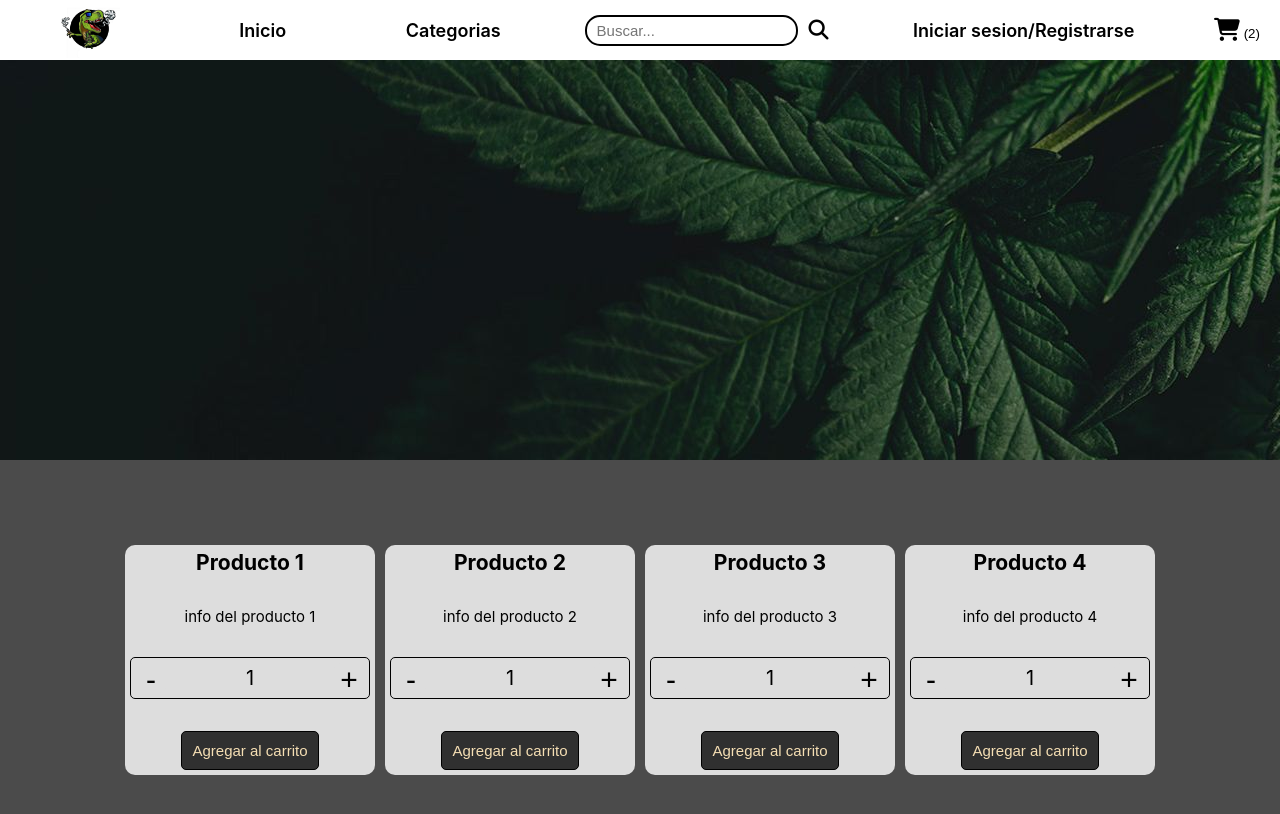
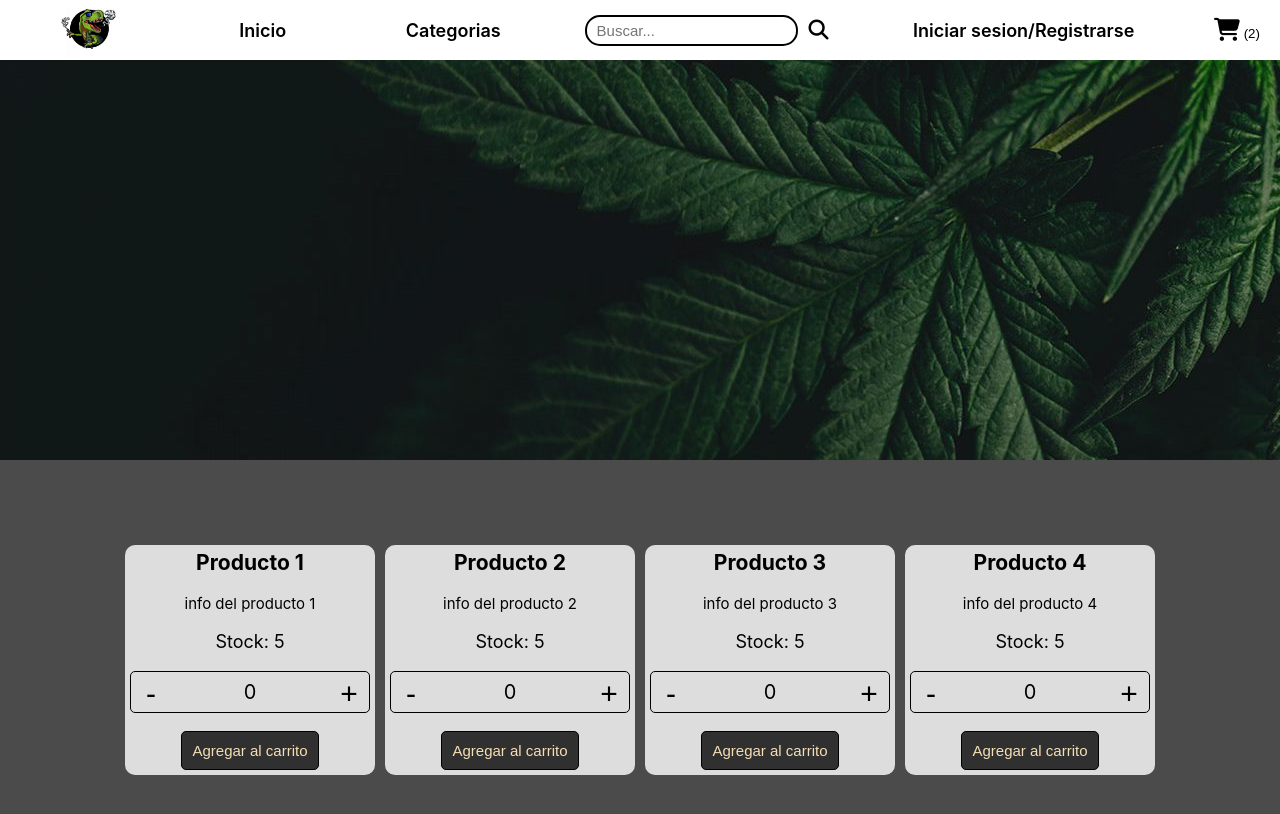
Before and after one commit to gastonozuna/Tienda-Online, a React (Create React App) app: page / in a window 1280 px wide. Shown: the top 814 px of the page. Built offline with nearby package versions, Linux system fonts and the light colour scheme.

Commit message:
Se corrigieron los errores del contador

```diff
--- a/src/App.js
+++ b/src/App.js
@@ -11,10 +11,10 @@ function App() {
       <NavBar/>
       <Header/>
       <ItemListContainer greeting='AQUI VAN A ESTAR LOS PRODUCTOS'>
-        <CounterBtn name="Producto 1" info="info del producto 1" initial={1} stock={5}/>
-        <CounterBtn name="Producto 2" info="info del producto 2" initial={1} stock={5}/>
-        <CounterBtn name="Producto 3" info="info del producto 3" initial={1} stock={5}/>
-        <CounterBtn name="Producto 4" info="info del producto 4" initial={1} stock={5}/>
+        <CounterBtn name="Producto 1" info="info del producto 1" initial={0} stock={5}/>
+        <CounterBtn name="Producto 2" info="info del producto 2" initial={0} stock={5}/>
+        <CounterBtn name="Producto 3" info="info del producto 3" initial={0} stock={5}/>
+        <CounterBtn name="Producto 4" info="info del producto 4" initial={0} stock={5}/>
       </ItemListContainer>
     </React.Fragment>
   );
--- a/src/components/ItemCount/ItemCount.js
+++ b/src/components/ItemCount/ItemCount.js
@@ -4,33 +4,40 @@ import './ItemCount.css';
 const CounterBtn = (props) => {
 
     const [num, setNum] = useState(props.initial);
-    let addToCartButton = document.querySelector('.addToCartButton');
-    let buttonMore = document.querySelector('#buttonMore');
-    let buttonLess = document.querySelector('#buttonLess');
+    let stockNum = document.querySelectorAll('#stockNum');
+    // clase promises 01:01:24
 
     const onAdd = () => {
-        setNum(num+1);
-        if(num == props.stock){
-            buttonMore.setAttribute('disabled', true);
+        if(num < props.stock){
+            setNum(num+1);
+        }else {
+            alert('MAXIMO STOCK');
+            stockNum.style.color = 'red';
+        }
+
+    };
+    const onRemove = () => {
+        if(num > props.initial){
+            setNum(num-1);
         }
     };
-    const onRemove = () => {
-        setNum(num-1);
-        if(num == props.initial){
-            buttonLess.setAttribute('disabled', true);
-        }
-    };
+
+    const addToCart = () => {
+        console.log('add' , num)
+    }
+
 
     return (
         <div className="counterBox">
             <h3>{props.name}</h3>
             <p className="productInfo">{props.info}</p>
+            <span id="stockNum">Stock: {props.stock}</span>
             <div className="btnBox">
-                <button className="counterBtn" id='buttonLess' onClick={onRemove}>-</button>
+                <button className="counterBtn" id='buttonRemove' onClick={onRemove}>-</button>
                 <p className="productNum">{num}</p>
-                <button className="counterBtn" id='buttonMore' onClick={onAdd}>+</button>
+                <button className="counterBtn" id='buttonAdd' onClick={onAdd}>+</button>
             </div>
-            <button className="addToCartButton">Agregar al carrito</button>
+            <button className="addToCartButton" onClick={addToCart} >Agregar al carrito</button>
         </div>
     );
 };
--- a/src/components/ItemListContainer/ItemListContainer.js
+++ b/src/components/ItemListContainer/ItemListContainer.js
@@ -5,7 +5,10 @@ const ItemListContainer = ({greeting, children}) => {
         return(
             <>
             <div className='ItemListCointainer'>
-                {children}
+                {children[0]}
+                {children[1]}
+                {children[2]}
+                {children[3]}
             </div>
             </>
         )
```
